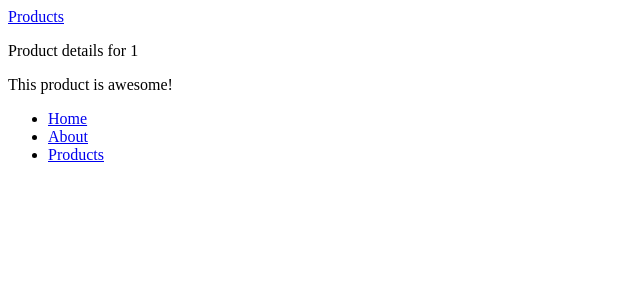
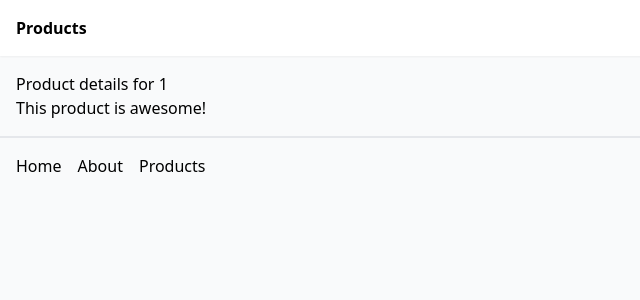
Before and after one commit to DayensCode/store, a Nuxt app: page /products/1 in a window 1280 px wide. Shown: the top 300 px of the page, without its empty margins (0-640 px from the left). Built offline with nearby package versions, Linux system fonts and the light colour scheme.

Commit message:
feat: add tailwind styles

```diff
--- /dev/null
+++ b/assets/css/tailwind.css
@@ -0,0 +1,13 @@
+@tailwind base;
+@tailwind components;
+@tailwind utilities;
+
+body {
+	@apply bg-gray-50;
+}
+
+@layer components {
+	.btn {
+		@apply bg-[#12b488] text-white px-3 py-2 rounded-md text-sm;
+	}
+}
--- a/layouts/default.vue
+++ b/layouts/default.vue
@@ -1,12 +1,12 @@
 <template>
 	<div>
-		<header>
-			<nav>
-				<NuxtLink to="/">
+		<header class="shadow-sm bg-white">
+			<nav class="container mx-auto p-4 flex justify-between">
+				<NuxtLink to="/" class="font-bold flex justify-between gap-3 items-center">
 					<img src="@/logo.svg" alt="Logo">
 					Store
 				</NuxtLink>
-				<ul>
+				<ul class="flex gap-4">
 					<li>
 						<NuxtLink to="/">Home</NuxtLink>
 					</li>
@@ -14,13 +14,13 @@
 						<NuxtLink to="/about">About</NuxtLink>
 					</li>
 					<li>
-						<NuxtLink to="/products">Products</NuxtLink>
+						<NuxtLink to="/products" class="btn">Products</NuxtLink>
 					</li>
 				</ul>
 			</nav>
 		</header>
 
-		<div>
+		<div class="container mx-auto p-4">
 			<slot />
 		</div>
 	</div>
--- a/layouts/forproduct.vue
+++ b/layouts/forproduct.vue
@@ -1,19 +1,19 @@
 <template>
 	<div>
-		<header>
-			<nav>
-				<NuxtLink to="/products">
+		<header class="shadow-sm bg-white">
+			<nav class="container mx-auto p-4">
+				<NuxtLink to="/products" class="font-bold">
 					Products
 				</NuxtLink>
 			</nav>
 		</header>
 
-		<div>
+		<div class="container mx-auto p-4">
 			<slot />
 		</div>
 
-		<footer>
-			<ul>
+		<footer class="container mx-auto p-4 flex justify-beteen border-t-2">
+			<ul class="flex gap-4">
 				<li>
 					<NuxtLink to="/">Home</NuxtLink>
 				</li>
--- a/nuxt.config.ts
+++ b/nuxt.config.ts
@@ -1,4 +1,5 @@
 // https://nuxt.com/docs/api/configuration/nuxt-config
 export default defineNuxtConfig({
-  devtools: { enabled: true }
+  devtools: { enabled: true },
+  modules: ['@nuxtjs/tailwindcss'],
 })
--- a/package.json
+++ b/package.json
@@ -11,6 +11,7 @@
   },
   "devDependencies": {
     "@nuxt/devtools": "latest",
+    "@nuxtjs/tailwindcss": "^6.8.0",
     "nuxt": "^3.7.3"
   }
 }
```
Also changed, not shown: 1 other file (tests, documents, lock files or other folders).
